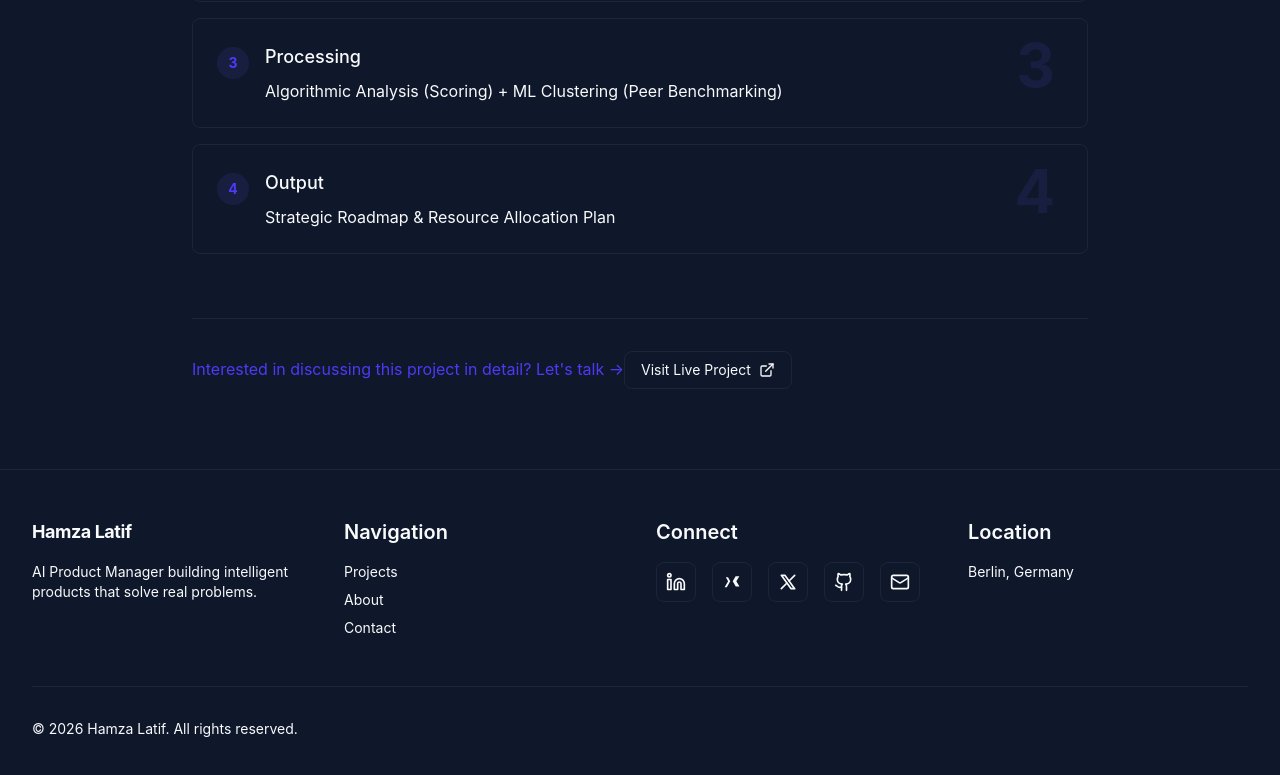
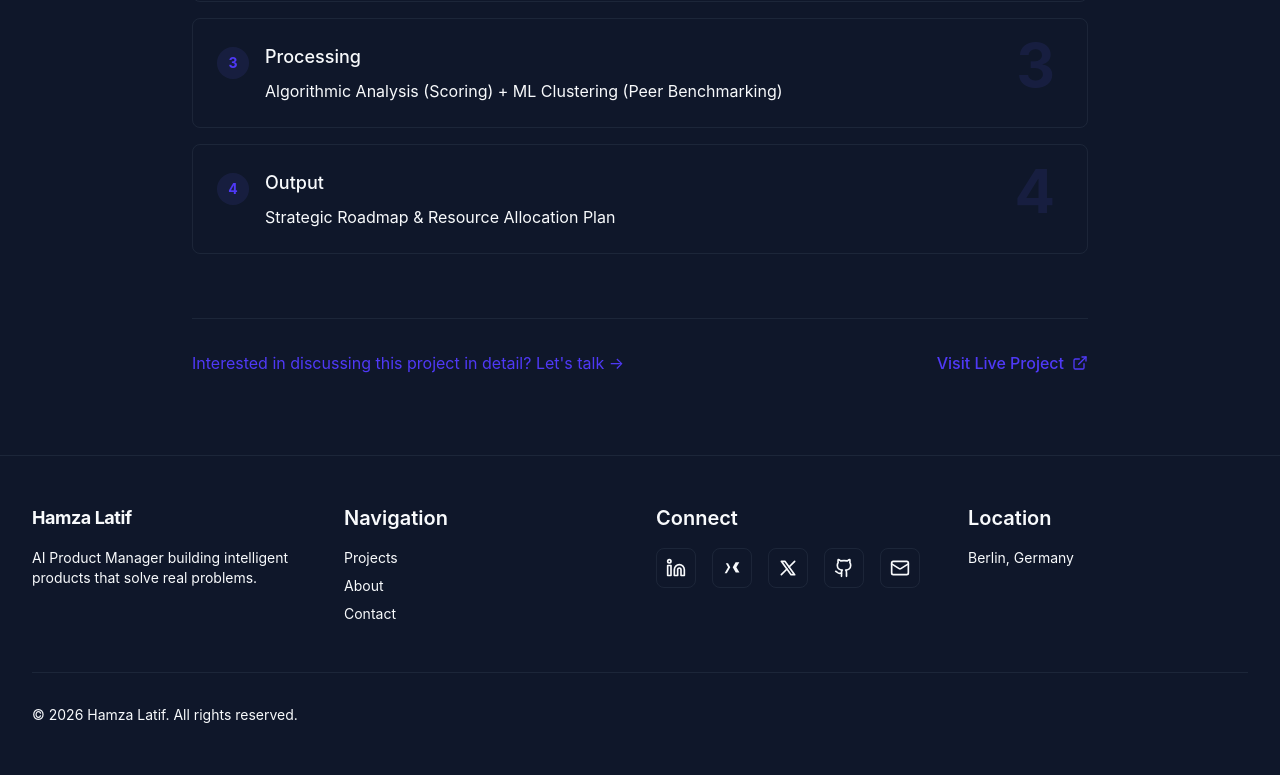
Before and after one commit to hamzi207/hamzalatif_portfolio, a React (Vite) app: page /projects/ai-compass in a window 1280 px wide. Shown: the part 1369-2144 px from the top of the page. Built offline with nearby package versions, Linux system fonts and the light colour scheme.

Commit message:
AI-Compass_ProjectPageUpdate

```diff
--- a/src/pages/AICompassCaseStudy.tsx
+++ b/src/pages/AICompassCaseStudy.tsx
@@ -110,7 +110,7 @@ export function AICompassCaseStudy() {
           </div>
 
           {/* CTA */}
-          <div className="pt-8 border-t border-border">
+          <div className="pt-8 border-t border-border flex flex-col sm:flex-row sm:items-center justify-between gap-6">
             <Link
               to="/contact"
               className="inline-flex items-center text-indigo-600 hover:text-indigo-500 transition-colors duration-200"
@@ -121,7 +121,7 @@ export function AICompassCaseStudy() {
               href="https://www.the-ai-compass.de"
               target="_blank"
               rel="noopener noreferrer"
-              className="inline-flex items-center px-4 py-2 bg-card border border-border rounded-lg hover:border-indigo-500/50 transition-colors duration-200 text-sm"
+              className="inline-flex items-center text-indigo-600 hover:text-indigo-500 transition-colors duration-200 font-medium"
             >
               Visit Live Project
               <ExternalLink className="w-4 h-4 ml-2" />
```
